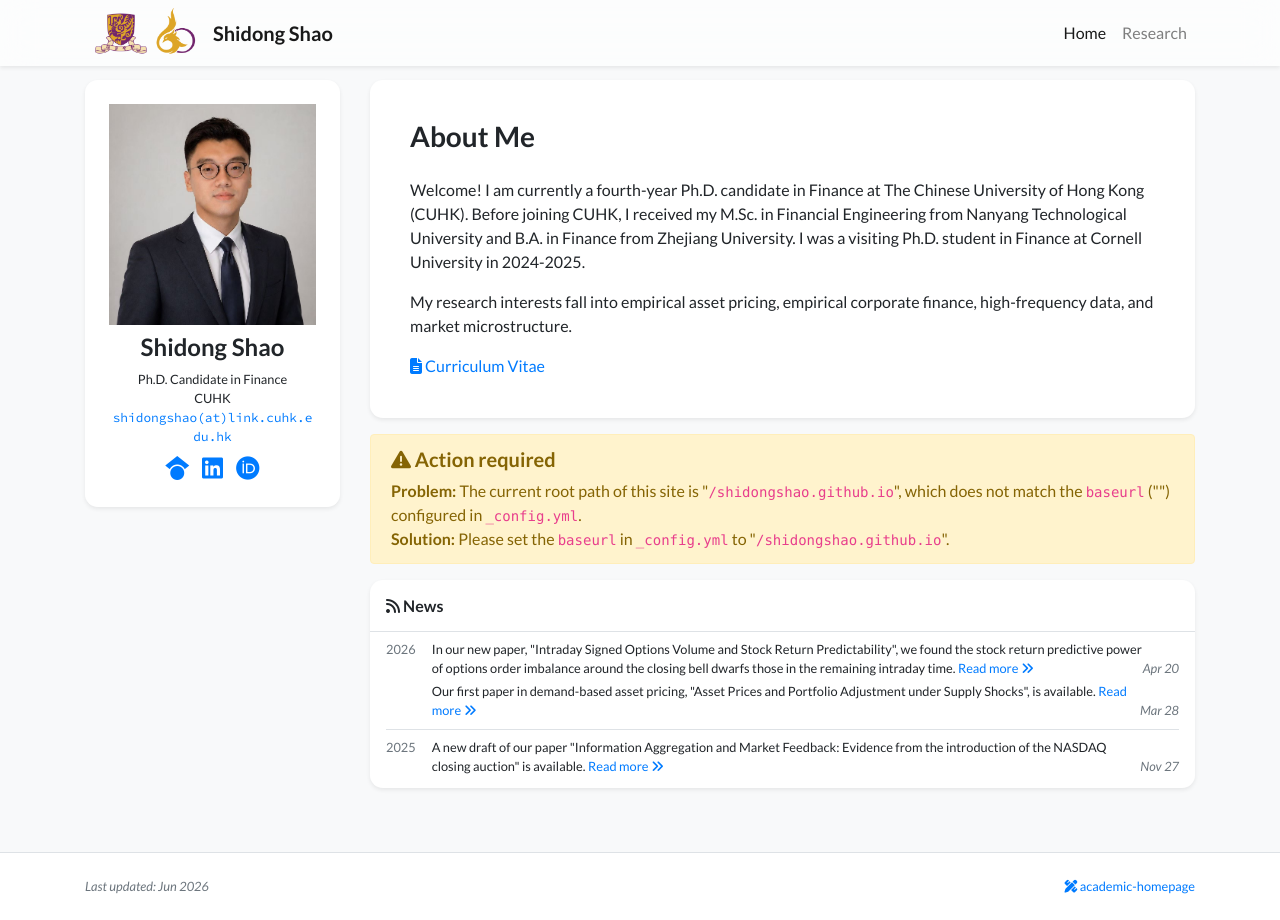
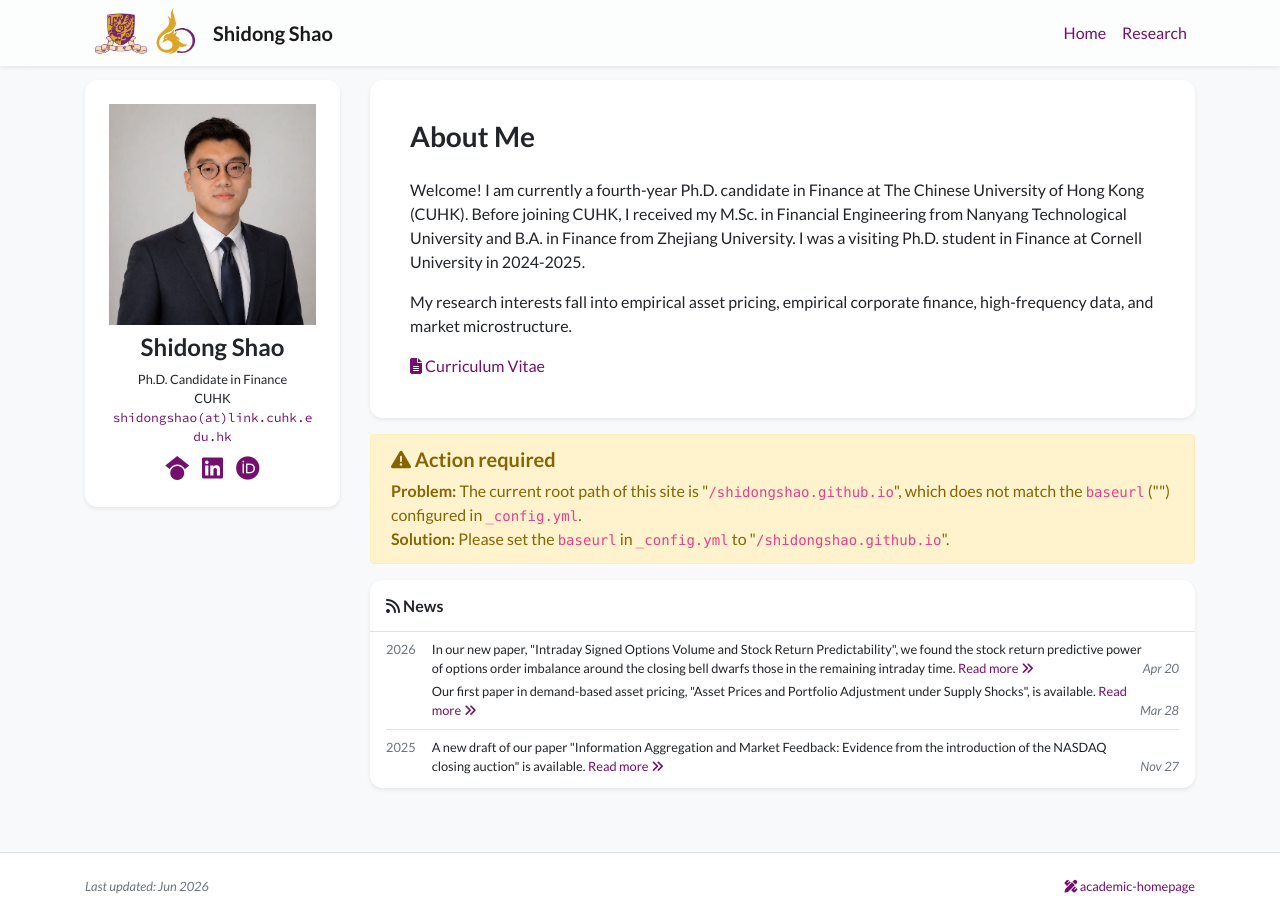
Before and after one commit to shidongshao/shidongshao.github.io, a Jekyll site: the page built from index.html, in a window 1280 px wide. Built offline with Jekyll 4.4.1, drawn with Linux system fonts in a browser that asks for light colours; nearby versions of some CDN libraries; a style sheet for code colours, icons or effects is not loaded.

Commit message:
Update personal website

```diff
--- a/_layouts/default.html
+++ b/_layouts/default.html
@@ -1,6 +1,14 @@
 <!DOCTYPE html>
 <html lang="en">
 <!-- Template: https://github.com/luost26/academic-homepage -->
+ <style>
+  a[href] {
+    color: rgb(117,15,109) !important;  /* 改成你想要的颜色 */
+  }
+  a[href]:hover {
+    color: rgb(117,15,109) !important;
+  }
+</style>
 <head>
     <meta charset="utf-8">
     <meta name="viewport" content="width=device-width, initial-scale=1, shrink-to-fit=no">
```
